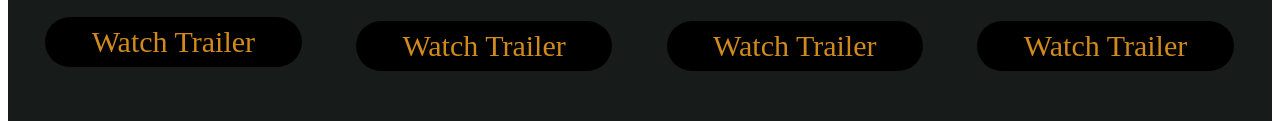
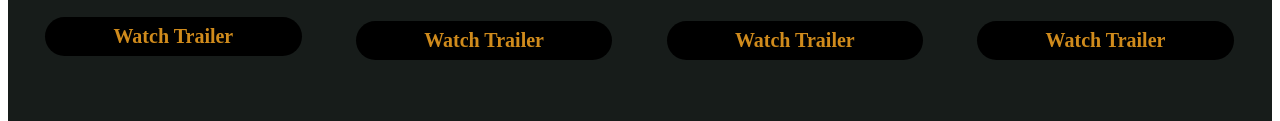
Before and after one commit to rizkim30/timE02.progate.io, a plain HTML site: page index.html in a window 1280 px wide. Shown: the part 1182-1303 px from the top of the page. Drawn offline with Linux system fonts and the light colour scheme.

Commit message:
Update stylesheet.css

```diff
--- a/stylesheet.css
+++ b/stylesheet.css
@@ -48,6 +48,7 @@ header{
     font-size: 70px;
     letter-spacing: 5px;
     margin-bottom: 10px;
+    position: relative;
 }
 .container{
     width: 100%;
@@ -76,9 +77,11 @@ header{
     width: 80%;
     display: inline-block;
     margin-top: 20px;
-    font-size: 30px;
+    font-size: 20px;
+    font-weight: bold;
     color: #D08B1C;
     background-color:#000000 ;
     border-radius: 30px;
     padding: 8px 12px;
+    font-family: Rokkit;
 }
```
